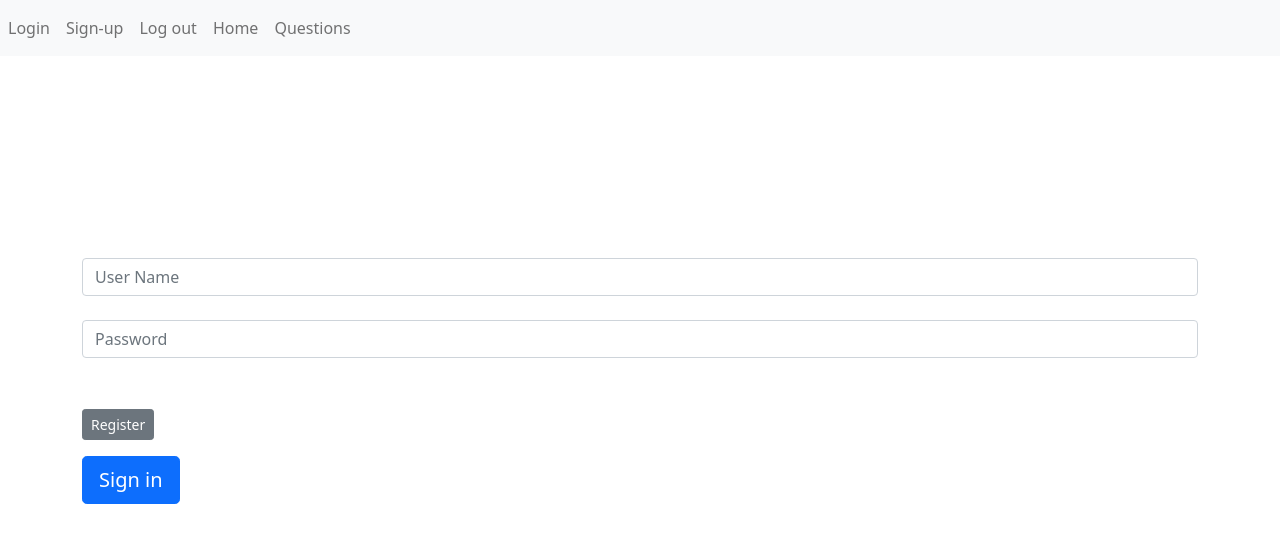
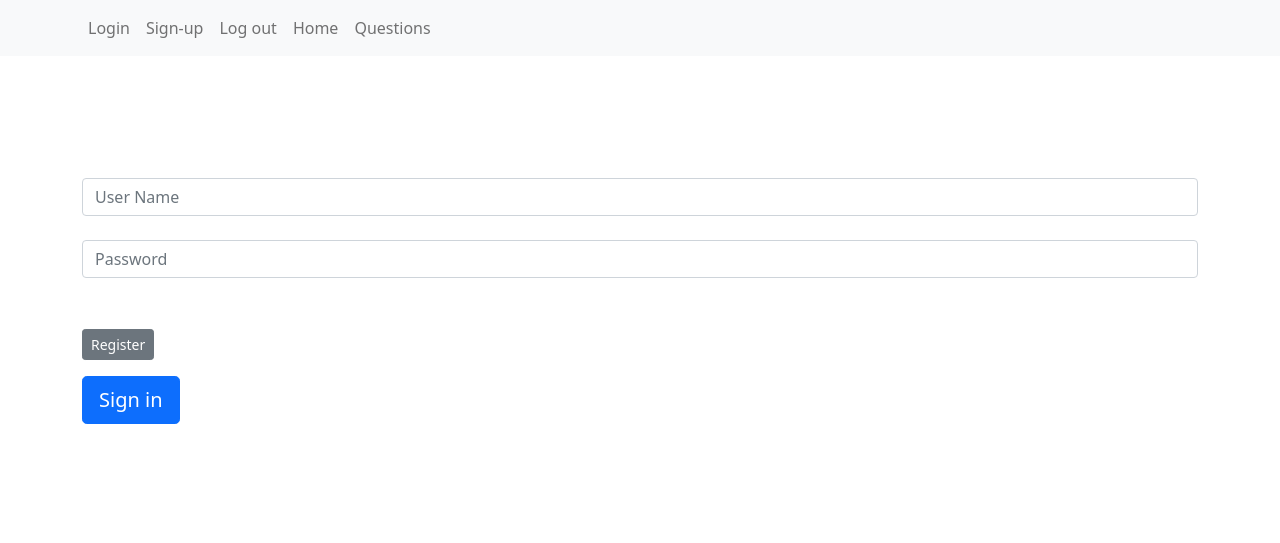
Before and after one commit to NanoProd/StackOverflowMock, a Flask app: page /login in a window 1280 px wide. Shown: the top 543 px of the page. Run offline with Flask 2, Linux system fonts and the light colour scheme.

Commit message:
[#27] Modified navbar padding.

```diff
--- a/services/web/project/templates/base.html
+++ b/services/web/project/templates/base.html
@@ -13,7 +13,7 @@
 </head>
 
 <body>
-    <nav class="navbar navbar-expand-lg navbar-light bg-light fixed-top">
+    <nav class="navbar navbar-expand-lg navbar-light bg-light fixed-top" style="padding-left: 5em;">
         <button class="navbar-toggler" type="button" data-toggle="collapse" data-target="#navbar">
             <span class="navbar-toggler-icon"></span>
         </button>
@@ -39,7 +39,7 @@
     {% endfor %}
     {% endif %}
     {% endwith %}
-    <div class="container" style="margin-top:5rem!important">
+    <div class="container" style="">
         {%block content%}{%endblock%}
     </div>
 
```
